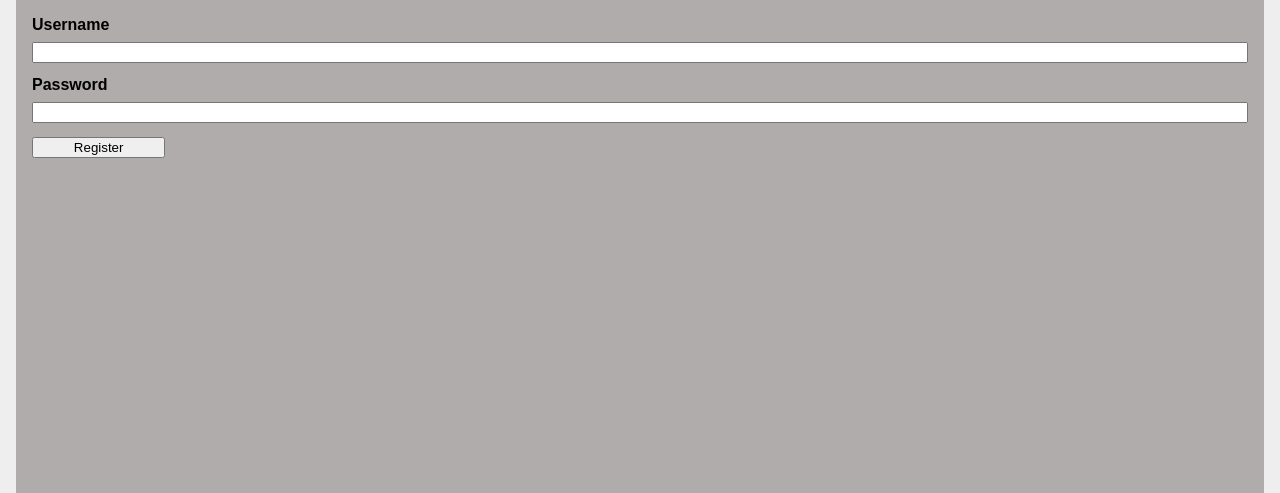
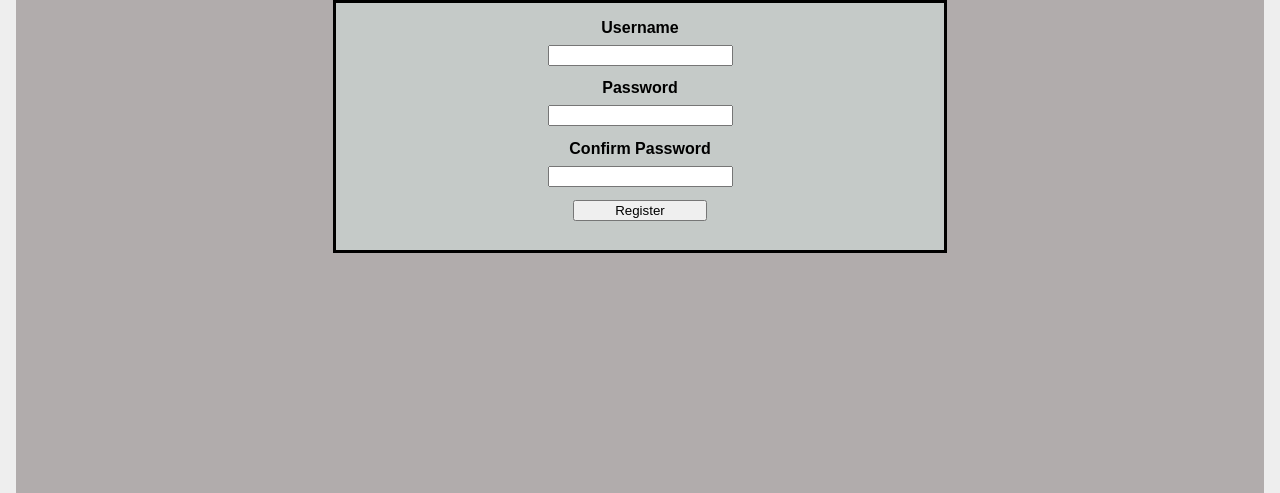
Before and after one commit to HanoStrydom/SimiLabs_2022, a Flask app: template flaskr/templates/auth/register.html in a window 1280 px wide. Shown: the part 98-591 px from the top of the page. Run offline with Flask 2, Linux system fonts and the light colour scheme; the template is opened without the code that fills it, so the values that code supplies are empty.

Commit message:
Added confirm password function, changed login and register screen

```diff
--- a/commands.txt
+++ b/commands.txt
@@ -1,6 +1,5 @@
 ---Setup commands---
 flask init-db
-
 export FLASK_APP=flaskr
 export FLASK_ENV=development
 flask run
--- a/flaskr/__init__.py
+++ b/flaskr/__init__.py
@@ -5,8 +5,6 @@ from types import MethodDescriptorType
 from flask import Flask, render_template, request,flash,redirect
 from werkzeug.utils import secure_filename
 from werkzeug.datastructures import  FileStorage
-
-
 
 
 HOST = ''
@@ -68,7 +66,7 @@ def create_app(test_config=None):
     # a simple page that says hello
     @app.route('/')
     def initial():
-        return render_template('auth/register.html')
+        return render_template('auth/login.html')
         #return f'Server is running on Port {PORT}'
 
     @app.route('/home')
--- a/flaskr/schema.sql
+++ b/flaskr/schema.sql
@@ -6,4 +6,7 @@ CREATE TABLE user (
   password TEXT NOT NULL
 );
 
-INSERT INTO user VALUES (1,'Test','1234');
+
+
+-- password is admin
+INSERT INTO user VALUES (1,'admin','pbkdf2:sha256:260000$j2dCQrXnaDgBrbmO$896a6fe3480ca5cca5a433f78a52dc123ecd81c479620e5bb179de0cce115fef');
--- a/flaskr/static/style.css
+++ b/flaskr/static/style.css
@@ -72,3 +72,14 @@ input[type=submit] { align-self: start; min-width: 10em; }
     background-color: #e4c3c3;
     color: black;
 }
+
+
+.form-center{
+    margin: auto;
+    display:flex;
+    justify-content: center;
+    text-align: center;
+    background-color: rgb(197, 202, 200);
+    width: 50%;
+    border: 3px solid black;
+}
--- a/flaskr/static/text.css
+++ b/flaskr/static/text.css
@@ -1,5 +1,6 @@
 h1 {align-items: center; justify-content: center; display: flex; font-weight: bold;}
 p {align-items: center; justify-content: center; display: flex; font-weight: bold;}
+
 .form-center{
     margin: auto;
     display:flex;
--- a/flaskr/templates/auth/register.html
+++ b/flaskr/templates/auth/register.html
@@ -5,11 +5,18 @@
 {% endblock %}
 
 {% block content %}
+
+<div class="form-center">
   <form method="post">
     <label for="username">Username</label>
     <input name="username" id="username" required>
     <label for="password">Password</label>
     <input type="password" name="password" id="password" required>
-    <input type="submit" value="Register">
+    <label for="password2">Confirm Password</label>
+    <input type="password" name="password2" id="password2" required>
+
+    <input type="submit" value="Register" style="align-self: center;">
   </form>
+</div>
+
 {% endblock %}
--- a/flaskr/templates/text/QuickText.html
+++ b/flaskr/templates/text/QuickText.html
@@ -38,8 +38,6 @@ body {font-family: "Lato", sans-serif}
 
     <a href="/stylometry" class="w3-bar-item w3-button w3-padding-large w3-hide-small">Stylometry</a>
     <a href="/reports" class="w3-bar-item w3-button w3-padding-large w3-hide-small">Reports</a>
-
-
 
 
 
```
Also changed, not shown: flaskr/auth.py (+15 -11 lines), flaskr/templates/auth/login.html (+7 -2 lines), 3 other files.
